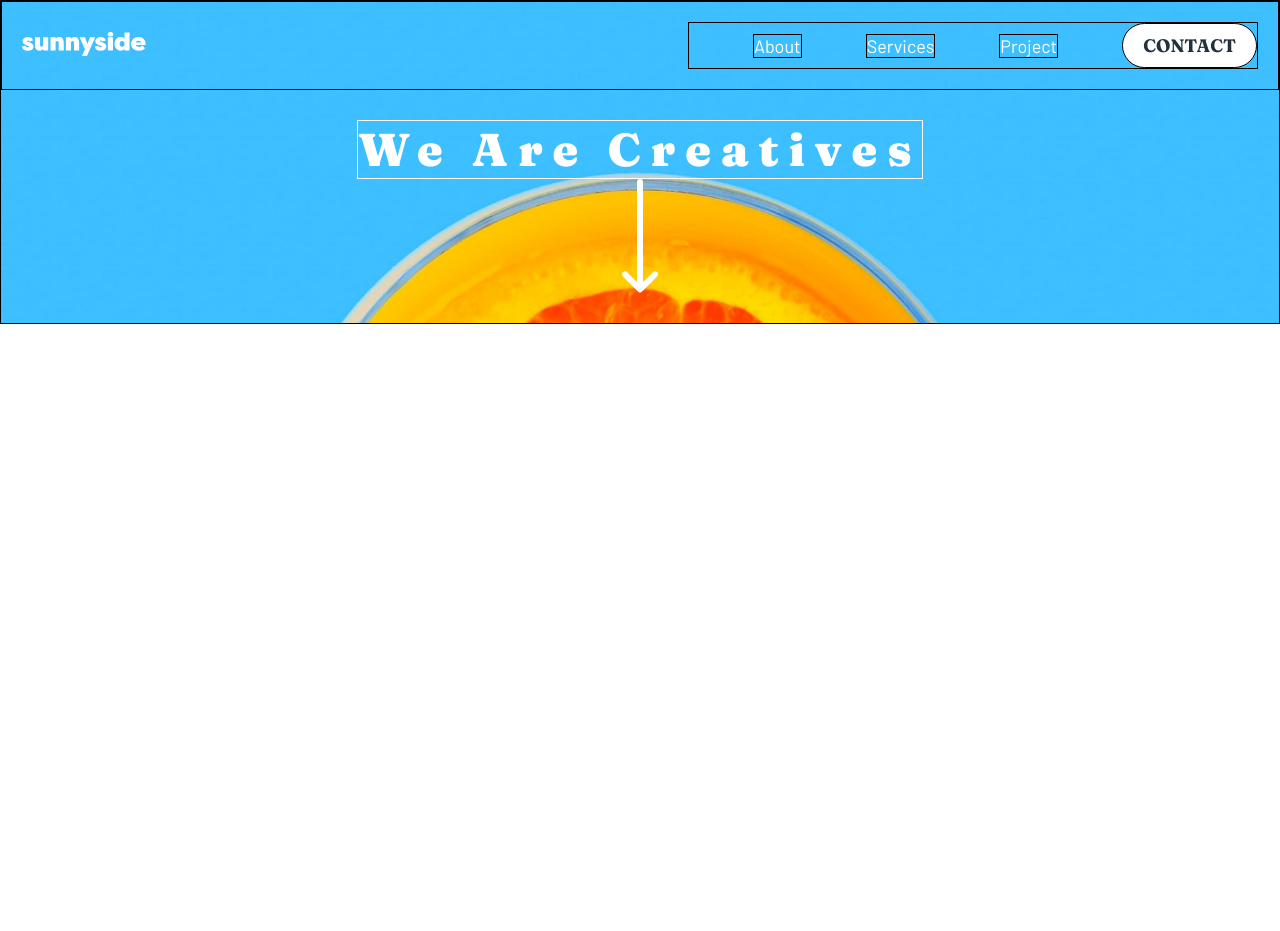
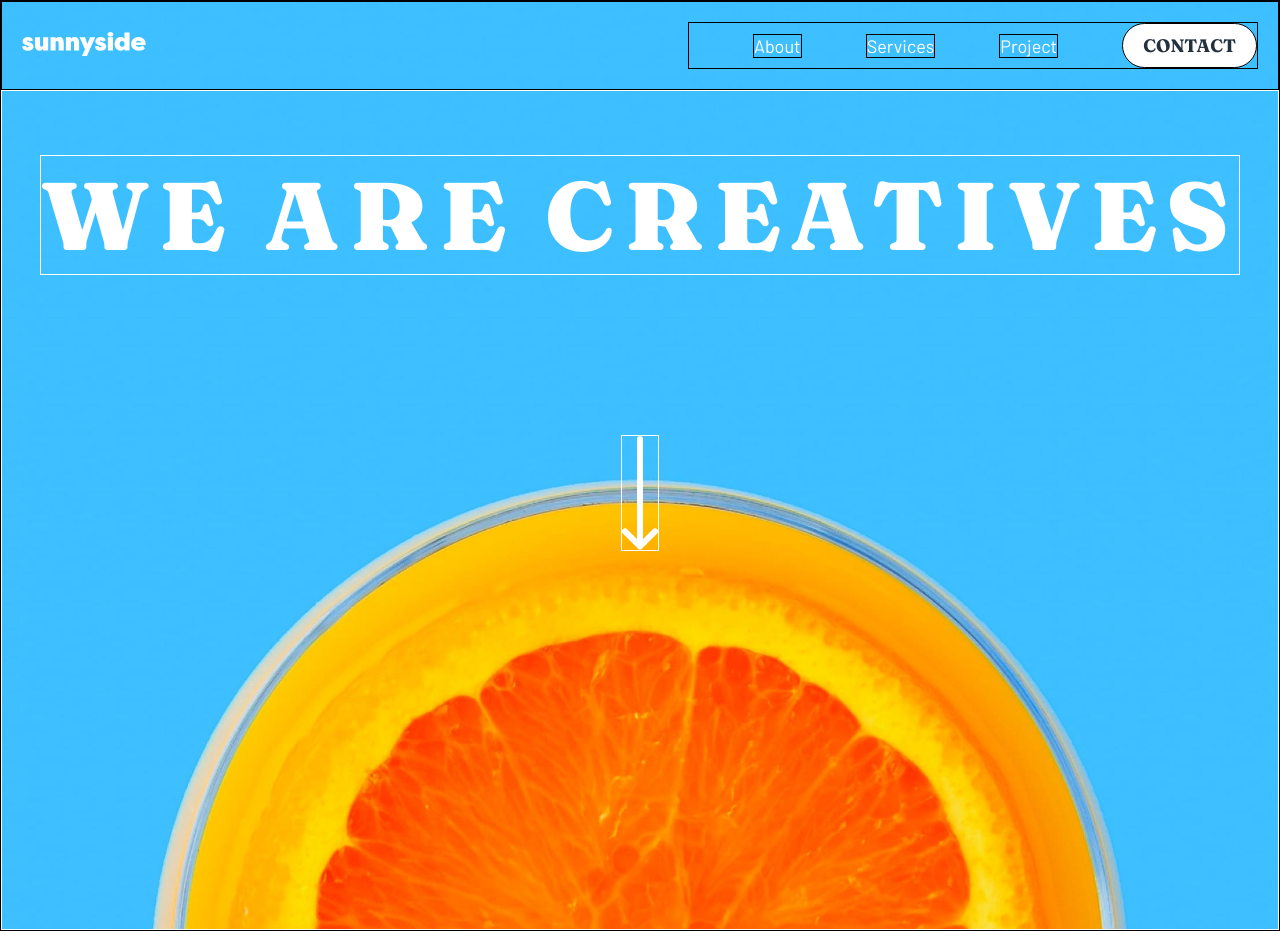
Before and after one commit to Nhoj-Plummer/sunnyside-agency-landing-page, a React (Create React App) app: page / in a window 1280 px wide. Before the commit the page ends 800 px from the top, so only its background shows below. Built offline with nearby package versions, Linux system fonts and the light colour scheme.

Commit message:
Hero Section completed

```diff
--- a/src/components/Navbar/Navbar.css
+++ b/src/components/Navbar/Navbar.css
@@ -57,7 +57,7 @@
   right: 5%;
   top: 8%;
   background: var(--color-w);
-  height: 40%;
+  height: 45%;
   width: 90%;
   clip-path: polygon(89% 15%, 100% 0, 100% 100%, 0 100%, 0 15%);
   border: 1px solid;
--- a/src/containers/HeroSection/HeroSection.css
+++ b/src/containers/HeroSection/HeroSection.css
@@ -10,17 +10,21 @@
   display: flex;
   flex-direction: column;
   align-items: center;
-  padding: 30px;
-  font-family: var(--font-family-2);
+
   color: var(--color-w);
+  border: 1px solid;
 }
 
 .hero-section_text h1 {
   font-weight: 900;
-  font-size: 46px;
+  font-family: var(--font-family-2);
   letter-spacing: 10px;
   text-align: center;
   width: fit-content;
+  border: 1px solid;
+}
+
+.hero-section_text img {
   border: 1px solid;
 }
 
@@ -33,14 +37,42 @@
     background-repeat: no-repeat;
     background-size: cover;
   }
+
+  .hero-section_text {
+    height: 425px;
+   }
+
+   .hero-section_text h1 {
+    margin-top: 4rem;
+   }
+
+   .hero-section_text img {
+    margin-top: 3rem;
+   }
+
 }
 
 /* Desktop Rules */
 @media screen and (min-width: 540px) {
+  .hero-section_text {
+   height: 840px;
+  }
+
+  .hero-section_text h1 {
+    font-size: 96px;
+    margin-top: 4rem;
+   }
+
+   .hero-section_text img {
+    margin-top: 10rem;
+   }
+
   .hero-section_image {
     background: url("../../assets/desktop/image-header.jpg");
     background-position: center;
     background-repeat: no-repeat;
     background-size: cover;
   }
+
+
 }
--- a/src/containers/HeroSection/HeroSection.js
+++ b/src/containers/HeroSection/HeroSection.js
@@ -9,7 +9,7 @@ const HeroSection = () => {
       <div className="hero-section_image">
         <Navbar />
         <div className="hero-section_text">
-          <h1>We Are Creatives</h1>
+          <h1>WE ARE CREATIVES</h1>
           <img alt="arrow" src={GlobalArrowDown} />
         </div>
       </div>
--- a/src/index.css
+++ b/src/index.css
@@ -1,4 +1,4 @@
-@import url("https://fonts.googleapis.com/css2?family=Barlow:ital,wght@0,100;0,200;0,300;0,400;0,500;0,600;0,700;0,800;0,900;1,100;1,200;1,300;1,400;1,500;1,600;1,700;1,800;1,900&family=Epilogue:ital,wght@0,100;0,200;0,300;0,400;0,500;0,600;0,700;0,800;0,900;1,100;1,200;1,300;1,400;1,500;1,600;1,700;1,800;1,900&family=Fraunces:ital,opsz,wght@0,9..144,100;0,9..144,200;0,9..144,300;0,9..144,400;0,9..144,500;0,9..144,600;0,9..144,700;0,9..144,800;0,9..144,900;1,9..144,100;1,9..144,200;1,9..144,300;1,9..144,400;1,9..144,500;1,9..144,600;1,9..144,700;1,9..144,800;1,9..144,900&display=swap");
+@import url('https://fonts.googleapis.com/css2?family=Barlow:ital,wght@0,100;0,200;0,300;0,400;0,500;0,600;0,700;0,800;0,900;1,100;1,200;1,300;1,400;1,500;1,600;1,700;1,800;1,900&family=Fraunces:ital,opsz,wght@0,9..144,100;0,9..144,200;0,9..144,300;0,9..144,400;0,9..144,500;0,9..144,600;0,9..144,700;0,9..144,800;0,9..144,900;1,9..144,100;1,9..144,200;1,9..144,300;1,9..144,400;1,9..144,500;1,9..144,600;1,9..144,700;1,9..144,800;1,9..144,900&display=swap');
 
 :root {
   --font-family-1: "Barlow", sans-serif;
```
